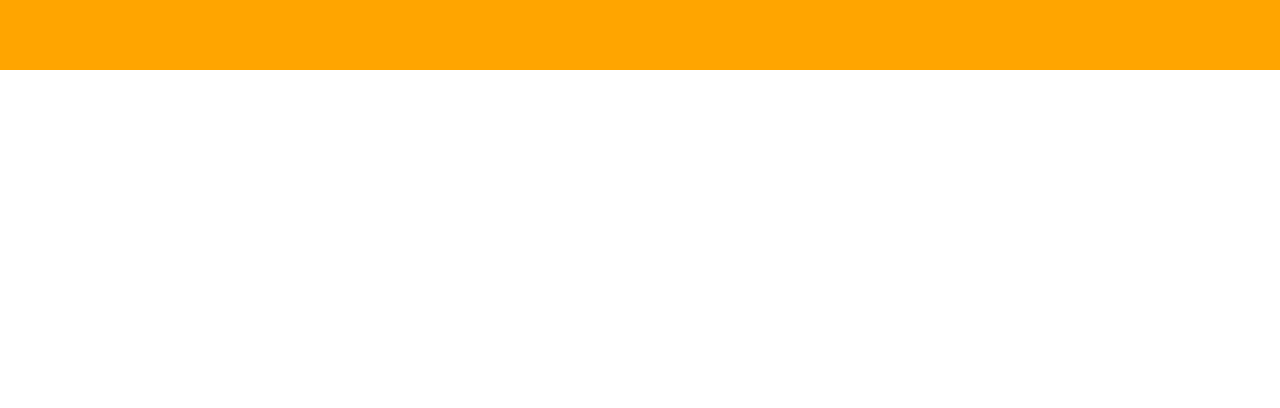
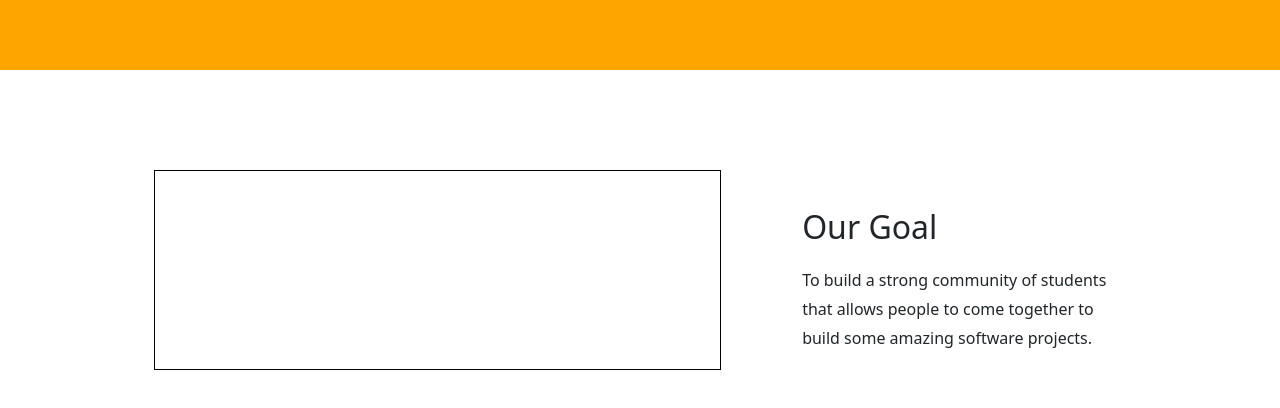
Before and after one commit to shulutions/Shulutions-Open-Source, an Angular app in the folder frontend/: page / in a window 1280 px wide. Shown: the part 644-1052 px from the top of the page. Before the commit the page ends 800 px from the top, so only its background shows below. Built offline with nearby package versions, Linux system fonts and the light colour scheme.

Commit message:
Add "Our Goal" Section

```diff
--- a/frontend/src/app/pages/home-page/home-page.component.html
+++ b/frontend/src/app/pages/home-page/home-page.component.html
@@ -24,8 +24,27 @@
     </div>
 </div>
 
-<div class="our-goal">
+<div class="our-goal section">
+    <div class="container">
+    <div class="row 100">
+        <div class="col-md-7 no-margin">
+            <div class="image-placeholder">
 
+            </div>
+        </div>
+        <div class="col-md-1 divider no-margin"></div>
+        <div class="col-md-4 no-margin">
+            <div class="text-block">
+                <h2>
+                    Our Goal
+                </h2>
+                To build a strong community of students that allows people to come together to build some amazing software projects.
+            </div>
+        </div>
+
+    </div>
+
+    </div>
 </div>
 
 <!-- <div class="container">
--- a/frontend/src/app/pages/home-page/home-page.component.scss
+++ b/frontend/src/app/pages/home-page/home-page.component.scss
@@ -4,8 +4,20 @@
     align-items: center;
 }
 
+.section {
+    margin: 100px 12vw;
+}
+
+.no-marin {
+    margin: 0;
+}
+
+.divider {
+    height: 20px;
+}
+
 .header {
-    width: 100vw;
+    width: 100%;
     background-color: orange;
     padding: 15vh 10vw;
 }
@@ -40,3 +52,21 @@
         cursor: pointer;
     }
 }
+
+.image-placeholder {
+    width: 100%;
+    height: 200px;
+    border: 1px solid black;
+}
+
+.text-block {
+    height: 100%;
+    display: flex;
+    justify-content: center;
+    flex-direction: column;
+    line-height: 1.8;
+
+    h2 {
+        margin: 20px 0;
+    }
+}
```
